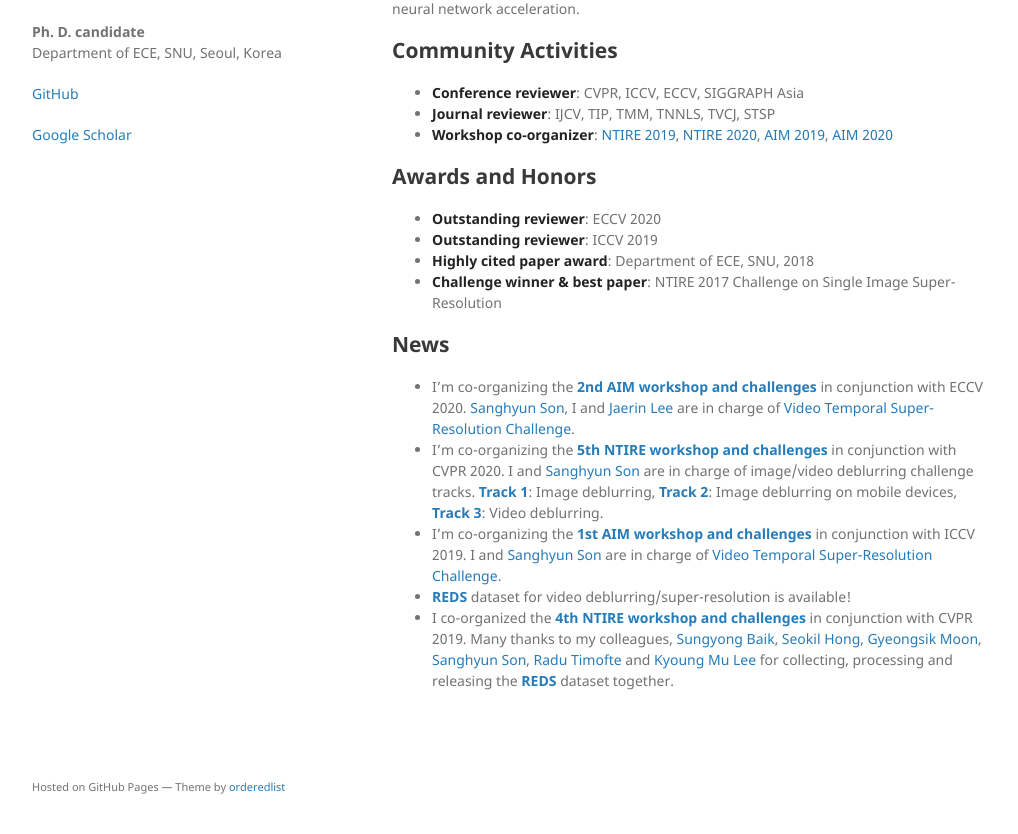
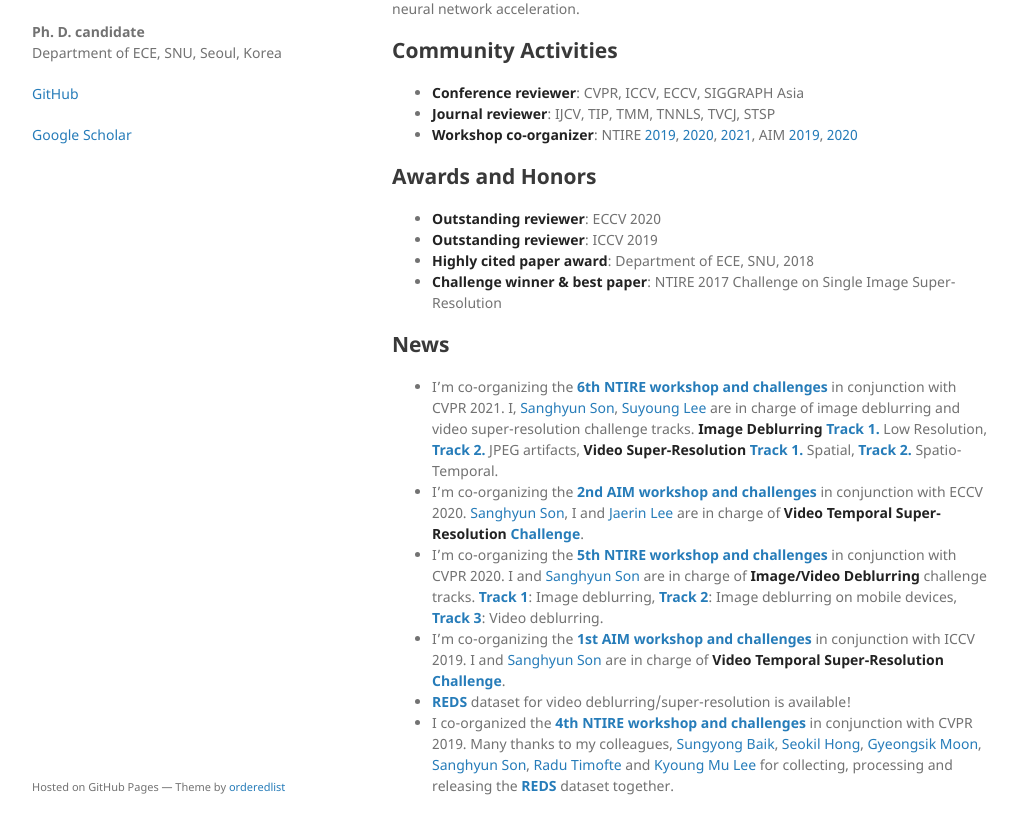
Before and after one commit to SeungjunNah/seungjunnah.github.io, a Jekyll site: the page built from index.md, in a window 1280 px wide and 1249 px high, cut to the strip 383-1217 px from the top of the window. Shown: the whole strip, without its empty margins (128-1146 px from the left). Built offline with Jekyll 4.4.1, drawn with Linux system fonts in a browser that asks for light colours.

Commit message:
add NTIRE 2021 challenges

```diff
--- a/index.md
+++ b/index.md
@@ -22,7 +22,9 @@ My recent research topics include deblurring, super-resolution, neural network a
 
 * **Conference reviewer**: CVPR, ICCV, ECCV, SIGGRAPH Asia
 * **Journal reviewer**: IJCV, TIP, TMM, TNNLS, TVCJ, STSP
-* **Workshop co-organizer**: [NTIRE 2019](https://data.vision.ee.ethz.ch/cvl/ntire19/), [NTIRE 2020](https://data.vision.ee.ethz.ch/cvl/ntire20/), [AIM 2019](https://data.vision.ee.ethz.ch/cvl/aim19/), [AIM 2020](https://data.vision.ee.ethz.ch/cvl/aim20/)
+* **Workshop co-organizer**: NTIRE [2019](https://data.vision.ee.ethz.ch/cvl/ntire19/), [2020](https://data.vision.ee.ethz.ch/cvl/ntire20/), [2021](https://data.vision.ee.ethz.ch/cvl/ntire21/), AIM [2019](https://data.vision.ee.ethz.ch/cvl/aim19/), [2020](https://data.vision.ee.ethz.ch/cvl/aim19/)
+
+<!-- [NTIRE 2019](https://data.vision.ee.ethz.ch/cvl/ntire19/), [NTIRE 2020](https://data.vision.ee.ethz.ch/cvl/ntire20/), [AIM 2019](https://data.vision.ee.ethz.ch/cvl/aim19/), [AIM 2020](https://data.vision.ee.ethz.ch/cvl/aim20/) -->
 
 ## Awards and Honors
 
@@ -33,8 +35,9 @@ My recent research topics include deblurring, super-resolution, neural network a
 
 ## News
 
-* I'm co-organizing the **[2nd AIM workshop and challenges](https://data.vision.ee.ethz.ch/cvl/aim20/)** in conjunction with ECCV 2020. [Sanghyun Son](https://scholar.google.com/citations?user=nWaSdu0AAAAJ&hl=en), I and [Jaerin Lee](https://cv.snu.ac.kr/index.php/students/) are in charge of [Video Temporal Super-Resolution Challenge](https://competitions.codalab.org/competitions/24584).
-* I'm co-organizing the **[5th NTIRE workshop and challenges](https://data.vision.ee.ethz.ch/cvl/ntire20/)** in conjunction with CVPR 2020. I and [Sanghyun Son](https://scholar.google.com/citations?user=nWaSdu0AAAAJ&hl=en) are in charge of image/video deblurring challenge tracks. **[Track 1](https://competitions.codalab.org/competitions/22233)**: Image deblurring, **[Track 2](https://competitions.codalab.org/competitions/22234)**: Image deblurring on mobile devices, **[Track 3](https://competitions.codalab.org/competitions/22235)**: Video deblurring.
-* I'm co-organizing the **[1st AIM workshop and challenges](https://data.vision.ee.ethz.ch/cvl/aim19/)** in conjunction with ICCV 2019. I and [Sanghyun Son](https://scholar.google.com/citations?user=nWaSdu0AAAAJ&hl=en) are in charge of [Video Temporal Super-Resolution Challenge](https://competitions.codalab.org/competitions/20244).
+* I'm co-organizing the **[6th NTIRE workshop and challenges](https://data.vision.ee.ethz.ch/cvl/ntire21/)** in conjunction with CVPR 2021. I, [Sanghyun Son](https://scholar.google.com/citations?user=nWaSdu0AAAAJ&hl=en), [Suyoung Lee](https://scholar.google.com/citations?user=s0uhy1gAAAAJ&hl=en) are in charge of image deblurring and video super-resolution challenge tracks. **Image Deblurring [Track 1.](https://competitions.codalab.org/competitions/28073)** Low Resolution, **[Track 2.](https://competitions.codalab.org/competitions/28074)** JPEG artifacts, **Video Super-Resolution [Track 1.](https://competitions.codalab.org/competitions/28051)** Spatial, **[Track 2.](https://competitions.codalab.org/competitions/28072)** Spatio-Temporal.
+* I'm co-organizing the **[2nd AIM workshop and challenges](https://data.vision.ee.ethz.ch/cvl/aim20/)** in conjunction with ECCV 2020. [Sanghyun Son](https://scholar.google.com/citations?user=nWaSdu0AAAAJ&hl=en), I and [Jaerin Lee](https://cv.snu.ac.kr/index.php/students/) are in charge of **Video Temporal Super-Resolution [Challenge](https://competitions.codalab.org/competitions/24584)**.
+* I'm co-organizing the **[5th NTIRE workshop and challenges](https://data.vision.ee.ethz.ch/cvl/ntire20/)** in conjunction with CVPR 2020. I and [Sanghyun Son](https://scholar.google.com/citations?user=nWaSdu0AAAAJ&hl=en) are in charge of **Image/Video Deblurring** challenge tracks. **[Track 1](https://competitions.codalab.org/competitions/22233)**: Image deblurring, **[Track 2](https://competitions.codalab.org/competitions/22234)**: Image deblurring on mobile devices, **[Track 3](https://competitions.codalab.org/competitions/22235)**: Video deblurring.
+* I'm co-organizing the **[1st AIM workshop and challenges](https://data.vision.ee.ethz.ch/cvl/aim19/)** in conjunction with ICCV 2019. I and [Sanghyun Son](https://scholar.google.com/citations?user=nWaSdu0AAAAJ&hl=en) are in charge of **Video Temporal Super-Resolution [Challenge](https://competitions.codalab.org/competitions/20244)**.
 * **[REDS](Datasets/reds)** dataset for video deblurring/super-resolution is available!
 * I co-organized the **[4th NTIRE workshop and challenges](https://data.vision.ee.ethz.ch/cvl/ntire19/)** in conjunction with CVPR 2019. Many thanks to my colleagues, [Sungyong Baik](https://scholar.google.com/citations?user=lQ4gotkAAAAJ&hl=en), [Seokil Hong](https://scholar.google.com/citations?user=nYDLTksAAAAJ&hl=en), [Gyeongsik Moon](https://scholar.google.com/citations?user=2f2D258AAAAJ&hl=en), [Sanghyun Son](https://scholar.google.com/citations?user=nWaSdu0AAAAJ&hl=en), [Radu Timofte](https://scholar.google.com/citations?user=u3MwH5kAAAAJ&hl=en) and [Kyoung Mu Lee](https://scholar.google.com/citations?user=Hofj9kAAAAAJ&hl=en) for collecting, processing and releasing the **[REDS](Datasets/reds)** dataset together.
```
